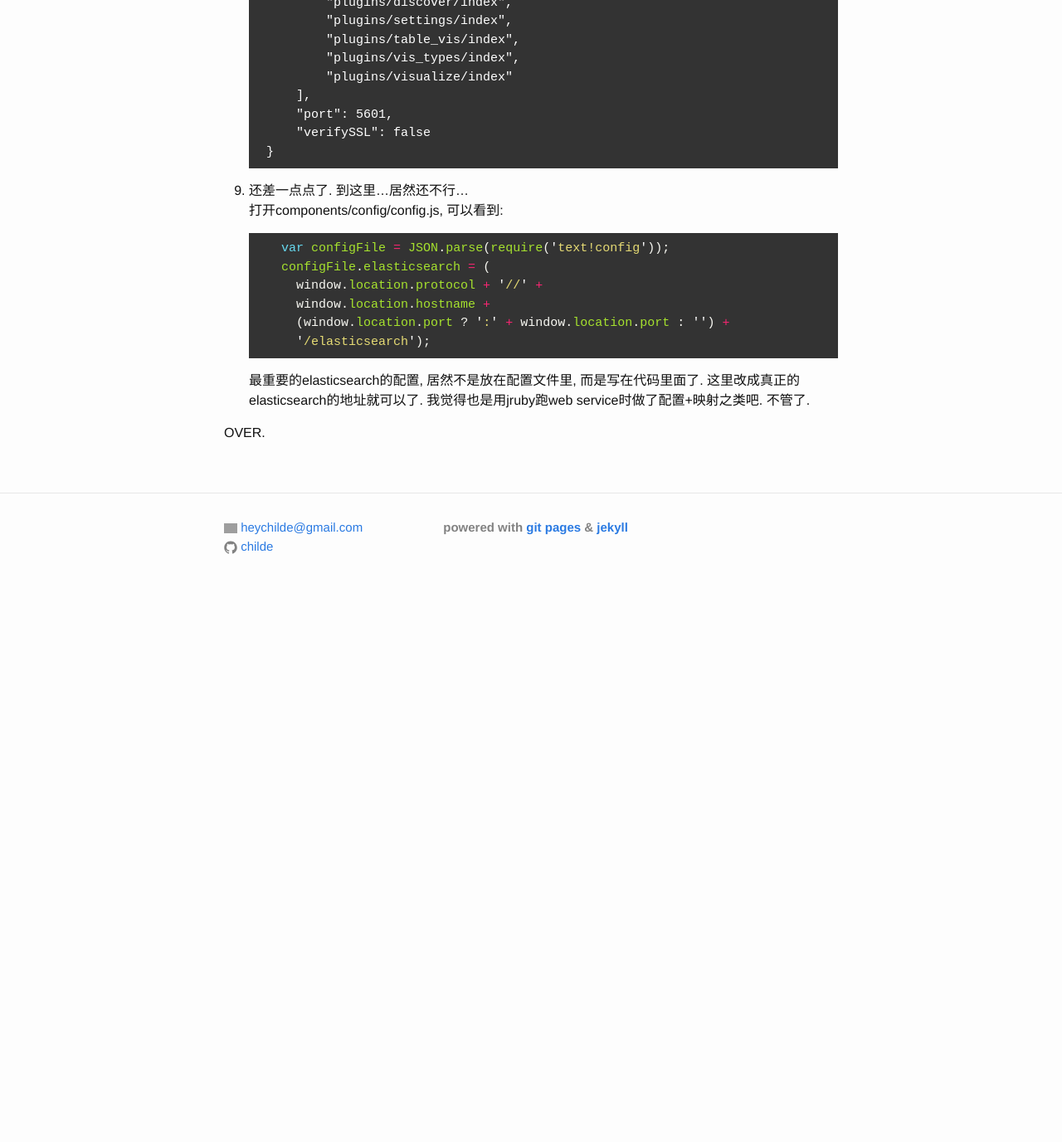
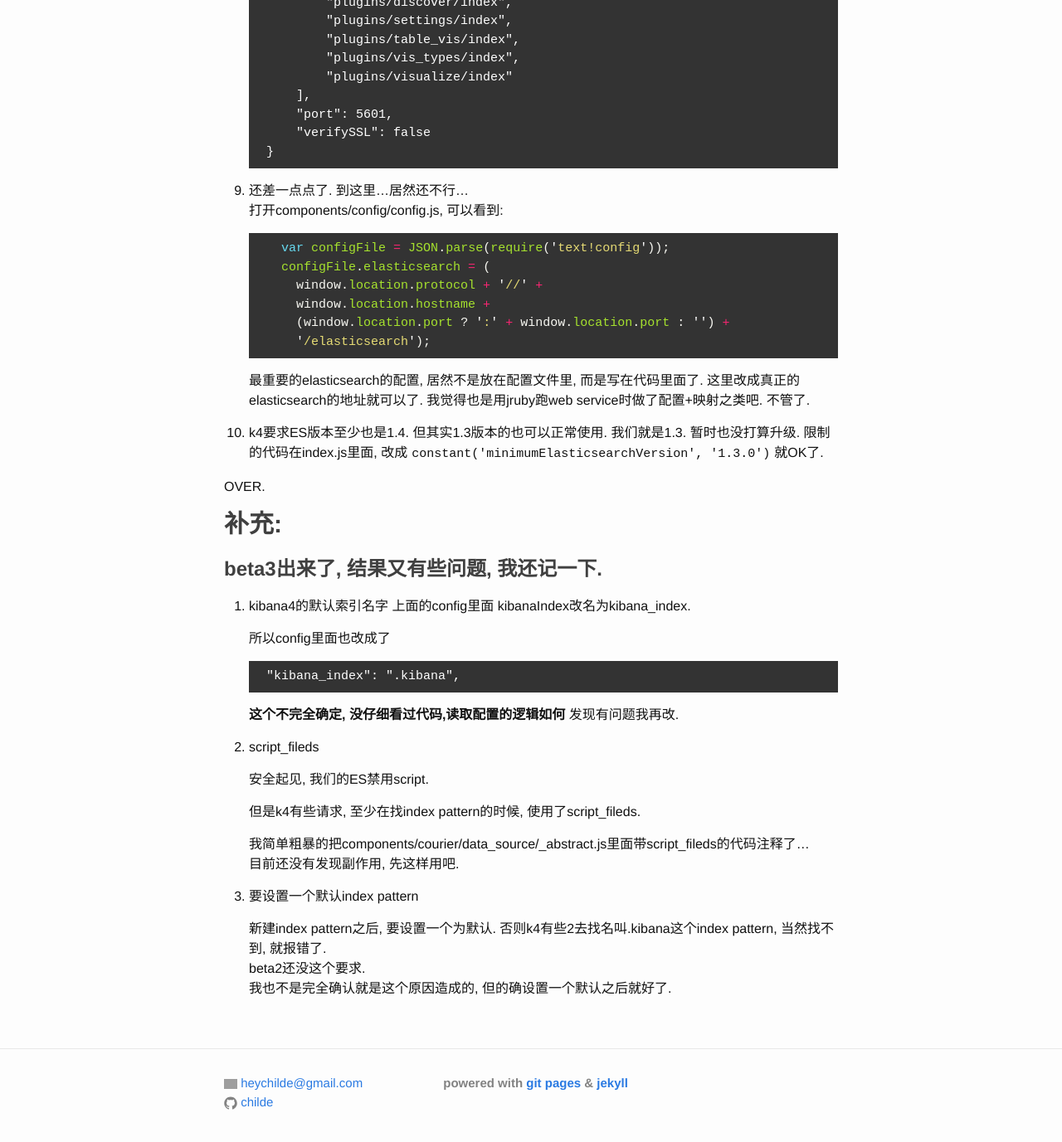
Before and after one commit to childe/ohmycat, a Jekyll site: the page built from _posts/2014-12-13-kibana4-install.md, in a window 1280 px wide and 1400 px high, scrolled down 1750 px. Shown: the top 1377 px of the window at 83% size. Built offline with Jekyll 4.4.1, drawn with Linux system fonts in a browser that asks for light colours; Markdown is read by kramdown in place of the engine named in the settings; before the commit the page ends 2480 px from its top, so only the background shows below that; grey boxes are pictures that could not be loaded.

Commit message:
add kibana4 beta3 modified:   2014-12-13-kibana4-install.md

````diff
--- a/_posts/2014-12-13-kibana4-install.md
+++ b/_posts/2014-12-13-kibana4-install.md
@@ -108,4 +108,36 @@ categories: elasticsearch
     ```
     最重要的elasticsearch的配置, 居然不是放在配置文件里, 而是写在代码里面了. 这里改成真正的elasticsearch的地址就可以了. 我觉得也是用jruby跑web service时做了配置+映射之类吧. 不管了.
 
+10. k4要求ES版本至少也是1.4. 但其实1.3版本的也可以正常使用. 我们就是1.3. 暂时也没打算升级. 限制的代码在index.js里面, 改成```constant('minimumElasticsearchVersion', '1.3.0')```就OK了.
+
 OVER.
+
+
+# 补充:
+## beta3出来了, 结果又有些问题, 我还记一下.
+
+1. kibana4的默认索引名字
+    上面的config里面 kibanaIndex改名为kibana_index.
+
+    所以config里面也改成了
+
+    ```
+    "kibana_index": ".kibana",
+    ```
+
+    **这个不完全确定, 没仔细看过代码,读取配置的逻辑如何** 发现有问题我再改.
+
+2. script_fileds
+
+    安全起见, 我们的ES禁用script.
+
+    但是k4有些请求, 至少在找index pattern的时候, 使用了script_fileds.
+
+    我简单粗暴的把components/courier/data_source/_abstract.js里面带script_fileds的代码注释了...
+    目前还没有发现副作用, 先这样用吧.
+
+3. 要设置一个默认index pattern
+
+    新建index pattern之后, 要设置一个为默认. 否则k4有些2去找名叫.kibana这个index pattern, 当然找不到, 就报错了.
+    beta2还没这个要求.
+    我也不是完全确认就是这个原因造成的, 但的确设置一个默认之后就好了.
````
Also changed, not shown: other parts of _posts/2014-12-13-kibana4-install.md (+1 -1 lines).
